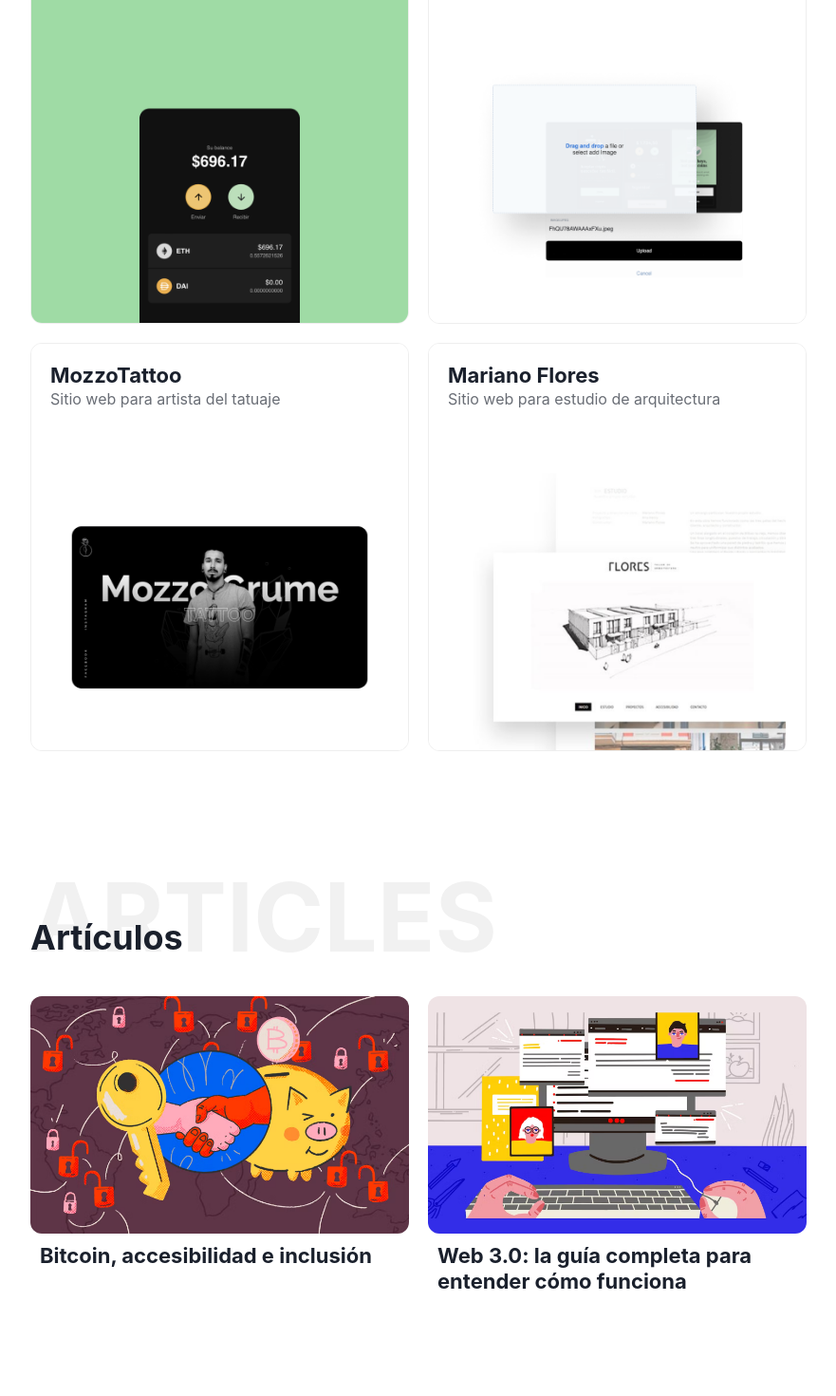
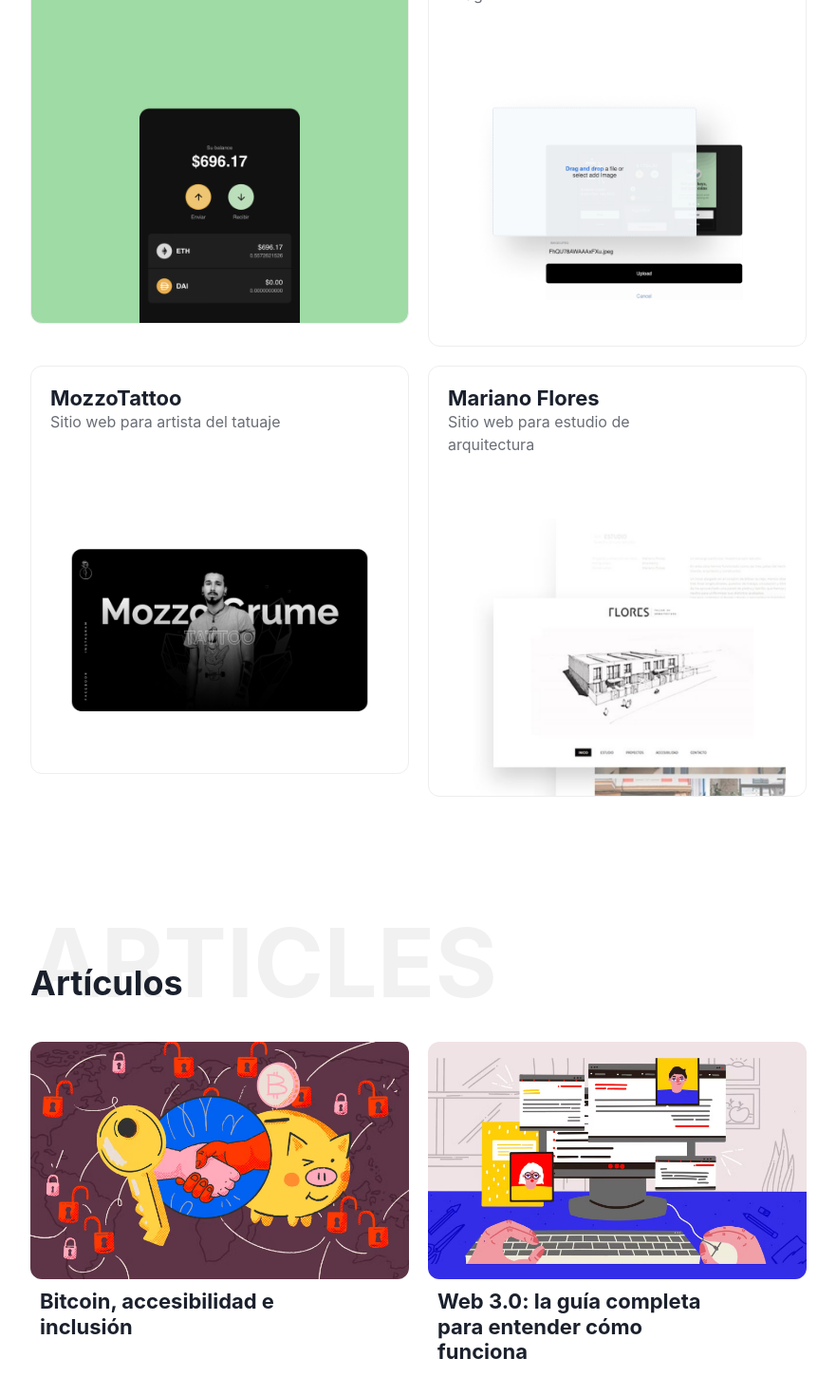
Before and after one commit to unllamas/personal, a Next.js app: page / in a window 1280 px wide. Shown: the part 1048-2518 px from the top of the page at 95% size, without its empty margins (199-1080 px from the left). Built offline with nearby package versions, Linux system fonts and the light colour scheme.

Commit message:
fix: integrated basic a11y

```diff
--- a/src/components/ArticlePreview/index.jsx
+++ b/src/components/ArticlePreview/index.jsx
@@ -1,5 +1,5 @@
 import Link from 'next/link';
-import { Heading, Box, VStack, LinkBox, LinkOverlay } from '@chakra-ui/react';
+import { Heading, Box, VStack, LinkBox, LinkOverlay, HStack } from '@chakra-ui/react';
 
 import Arrow from '../Icons/Arrow';
 
@@ -21,32 +21,35 @@ export default function ArticlePreview({ article }) {
           position='relative'
           borderRadius='12px'
           overflow='hidden'
-        >
-          <Box position='absolute' right='20px' top='20px'>
+        />
+        <HStack px='10px' w='100%' gap='20px'>
+          <Heading as='h3' fontSize='22px' _groupHover={{ textDecoration: 'underline' }}>
+            <Link href={url?.href} target={url?.target}>
+              {title}
+            </Link>
+          </Heading>
+
+          <Box flex='1'>
             <LinkOverlay
               href={url?.href}
               target={url?.target}
+              tabIndex={-1}
+              opacity={{ base: 1, md: 0 }}
               h='50px'
               w='50px'
               borderRadius='12px'
               border='1px solid #eee'
               bg='#fff'
-              display={{ base: 'flex', md: 'none' }}
+              display='flex'
               justifyContent='center'
               alignItems='center'
-              _groupHover={{ display: 'flex' }}
+              transitionDuration='.4s'
+              _groupHover={{ opacity: 1 }}
             >
               <Arrow />
             </LinkOverlay>
           </Box>
-        </Box>
-        <Box px='10px' w='100%'>
-          <Heading as='h3' fontSize='22px'>
-            <Link href={url?.href} target={url?.target}>
-              {title}
-            </Link>
-          </Heading>
-        </Box>
+        </HStack>
       </VStack>
     </LinkBox>
   );
--- a/src/components/ProjectPreview/index.jsx
+++ b/src/components/ProjectPreview/index.jsx
@@ -1,4 +1,4 @@
-import { Heading, Text, Box, HStack, LinkBox, LinkOverlay, List, ListItem } from '@chakra-ui/react';
+import { Heading, Text, Box, HStack, LinkBox, LinkOverlay, List, ListItem, VStack } from '@chakra-ui/react';
 
 import Arrow from '../Icons/Arrow';
 
@@ -6,64 +6,80 @@ export default function ProjectPreview({ project }) {
   const { background, title, description, tags, url, image } = project;
 
   return (
-    <LinkBox
+    <LinkBox position='relative' role='group'>
+      <Box
         position='relative'
+        overflow='hidden'
         zIndex={1}
+        px='20px'
+        bg={background}
+        border='1px solid #eee'
         borderRadius='12px'
-      overflow='hidden'
-      border='1px solid #eee'
-      transitionDuration='1'
-      _hover={{ boxShadow: '0 20px 40px rgba(45, 45, 45, .15)', zIndex: 2 }}
-      role='group'
+        transitionDuration='.4s'
+        _groupHover={{
+          boxShadow: '0 20px 40px rgba(45, 45, 45, .35)',
+          zIndex: 2,
+          transform: 'translateY(-10px)',
+        }}
       >
-      <Box bg={background} px='20px'>
         <HStack justifyContent='space-between' alignItems='flex-start' gap='20px' py='20px'>
-          <Box>
+          <VStack gap='10px'>
+            <Box tabIndex={0}>
               <Heading as='h3' fontSize='22px'>
                 {title}
               </Heading>
               <Text fontSize='16px' opacity='.65'>
                 {description}
               </Text>
-            <List display='flex' mt='10px' gap='4px' opacity={{ base: 1, md: 0 }} _groupHover={{ opacity: 1 }}>
+            </Box>
+            <List
+              opacity={{ base: 1, md: 0 }}
+              display='flex'
+              gap='4px'
+              transitionDuration='.4s'
+              _groupHover={{ opacity: 1 }}
+            >
               {tags?.map((tag, key) => (
                 <ListItem
                   key={key}
                   p='2px 8px'
+                  bg='rgba(51,51,51,.65)'
+                  borderRadius='12px'
+                  color='#f1f1f1'
                   whiteSpace='nowrap'
-                  borderRadius='12px'
-                  bg='rgba(51,51,51,.65)'
-                  color='#f1f1f1'
                 >
                   {tag}
                 </ListItem>
               ))}
             </List>
-          </Box>
+          </VStack>
           <LinkOverlay
             href={url?.href}
             target={url?.target}
+            tabIndex={-1}
+            opacity={{ base: 1, md: 0 }}
+            display='flex'
+            justifyContent='center'
+            alignItems='center'
             minH='50px'
             minW='50px'
+            bg='#fff'
             borderRadius='12px'
             border='1px solid #eee'
-            bg='#fff'
-            display={{ base: 'flex', md: 'none' }}
-            justifyContent='center'
-            alignItems='center'
-            _groupHover={{ display: 'flex' }}
+            transitionDuration='.4s'
+            _groupHover={{ opacity: 1 }}
           >
             <Arrow />
           </LinkOverlay>
         </HStack>
         <Box
+          w='100%'
+          h='100%'
+          minH='300px'
           backgroundImage={`url(/projects/${image.url})`}
           backgroundPosition='center'
           backgroundSize={image.size}
           backgroundRepeat='no-repeat'
-          w='100%'
-          h='100%'
-          minH='300px'
         />
       </Box>
     </LinkBox>
--- a/src/components/UI/LinkButton/index.jsx
+++ b/src/components/UI/LinkButton/index.jsx
@@ -5,7 +5,7 @@ export default function LinkButton(props) {
   const { children } = props;
 
   return (
-    <Link {...props}>
+    <Link {...props} passHref>
       <Flex
         h='50px'
         w='50px'
```
Lines whose indentation alone changed are shown as unchanged.
